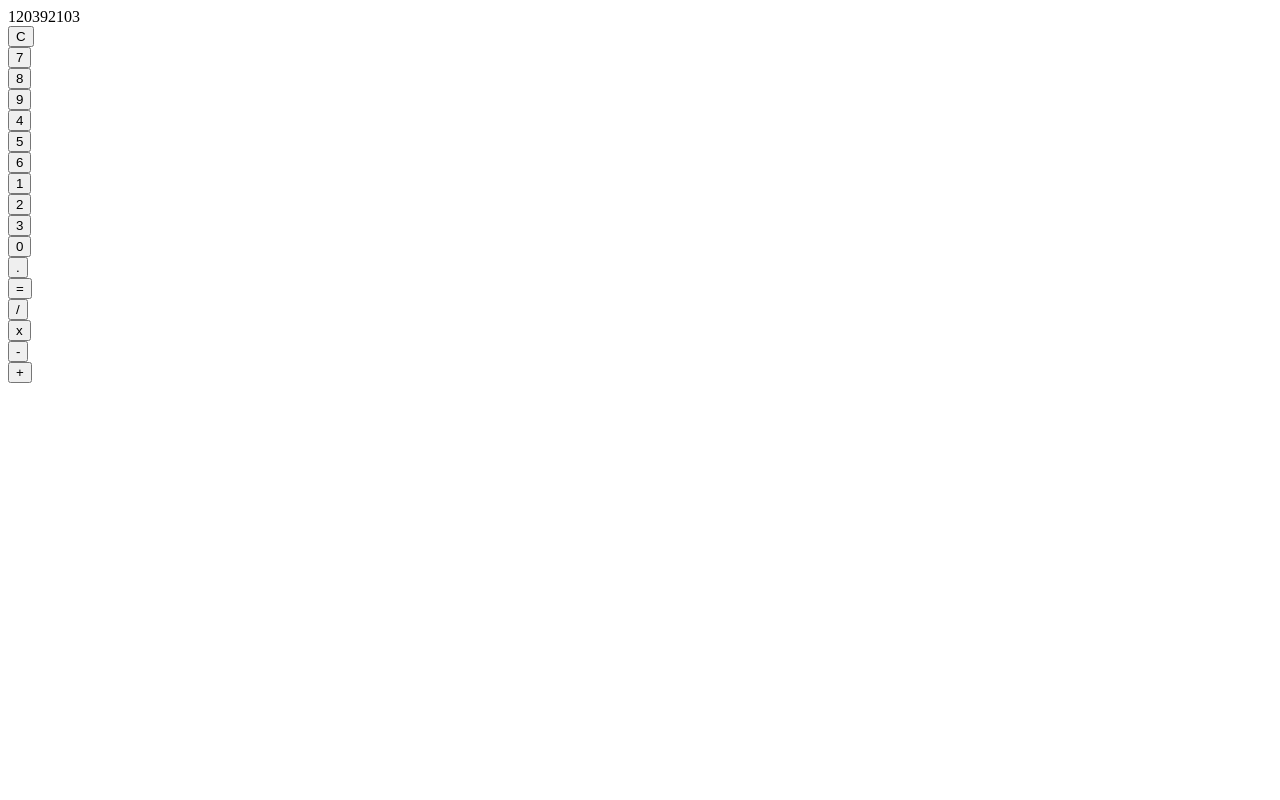
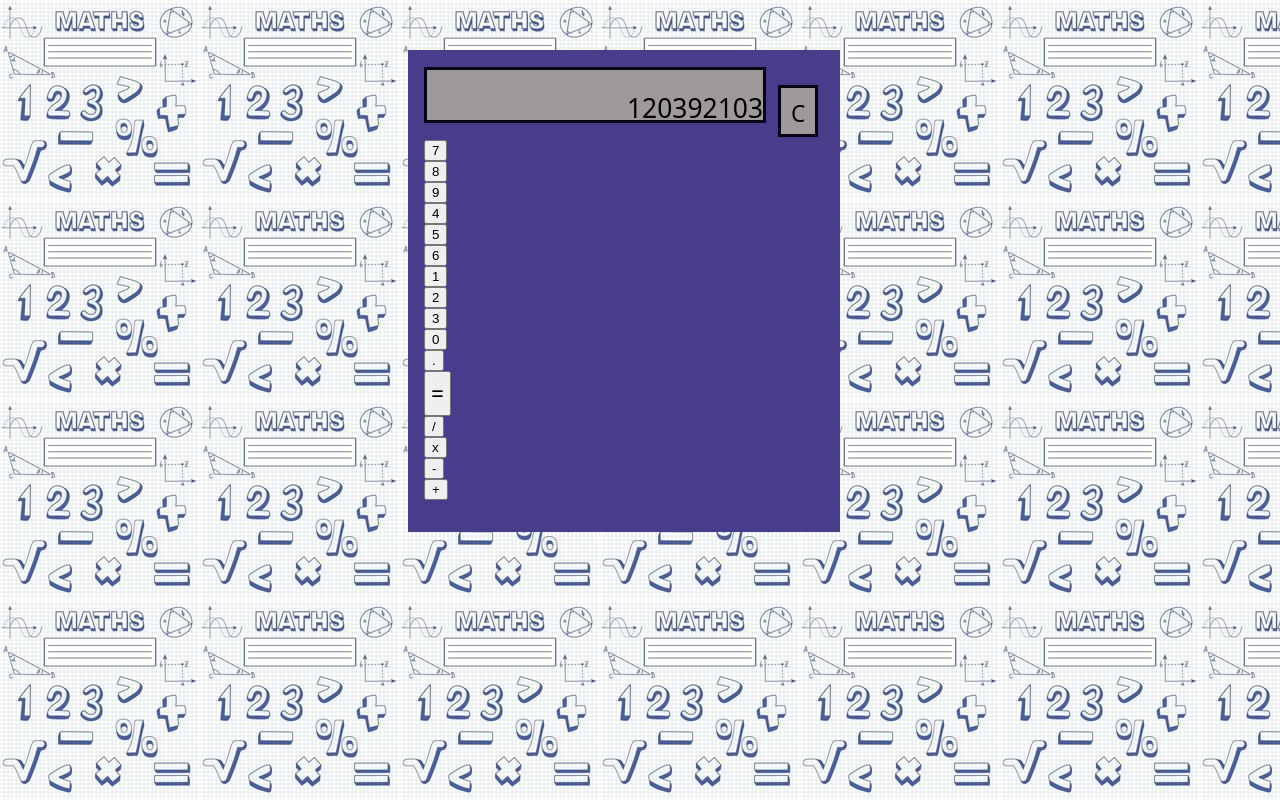
Before and after one commit to GuiValenteMM2/calculadora, a plain HTML site: page index.html in a window 1280 px wide. Drawn offline with Linux system fonts and the light colour scheme.

Commit message:
Display e botão de 'clean' estilizados

```diff
--- a/index.html
+++ b/index.html
@@ -6,16 +6,21 @@
     <meta http-equiv="X-UA-Compatible" content="IE=edge">
     <meta name="viewport" content="width=device-width, initial-scale=1.0">
     <title>Calculadora</title>
-    <link href="style.css" rel="stylesheet">
+    <link rel="stylesheet" href="style.css">
     <script src="script.js"></script>
 </head>
 
 <body>
-    <div id="display"> 120392103</div>
+    <div id="calculator">
+        <div id="topPart">
+            <div id="display"> 120392103
+            </div>
             <div id="clearButtonDiv">
                 <button class="clearButton">C</button>
             </div>
+        </div>
 
+        <div id="generalKeys">
             <div id="main">
                 <div class="mainButtons">
                     <div class="firstLine"><button class="numberButton">7</button></div>
@@ -49,6 +54,8 @@
                 <div class="sub"><button class="operatorButton">-</button></div>
                 <div class="add"><button class="operatorButton">+</button></div>
             </div>
+        </div>
+    </div>
 </body>
 
 </html>
--- a/style.css
+++ b/style.css
@@ -0,0 +1,79 @@
+body {
+    background-image: url(images/backgroundPage.jpg);
+}
+
+#calculator {
+    display: flex;
+    flex-direction: column;
+    justify-content: space-around;
+    width: 400px;
+    height: 450px;
+    margin: 350px, 400px;
+    margin-left: 400px;
+    margin-top: 50px;
+    padding: 1em;
+    background-color: darkslateblue;
+}
+
+#topPart {
+    display: flex;
+    justify-content: space-between;
+    width: 400px;
+    height: 25px;
+    margin: 0, 5px, 30px, 0;
+    align-self: center;
+    align-items: center;
+}
+
+#display {
+    flex: 2;
+    padding-bottom: 0;
+    padding-left: 200px;
+    padding-right: 0px;
+    padding-top: 20px;
+    width: 350px;
+    height: 30px;
+    border-width: 3px;
+    border-style: solid;
+    border-color: rgb(8, 3, 23);
+    display: flex;
+    justify-content: end;
+    font-size: 7mm;
+    font-family: system-ui, -apple-system, BlinkMacSystemFont,
+    'Segoe UI', Roboto, Oxygen, Ubuntu, Cantarell, 'Open Sans',
+    'Helvetica Neue', sans-serif;
+    background-color: rgb(159, 154, 154);
+}
+
+#clearButtonDiv {
+    width: 40px;
+    height: 30px;
+    flex: 1;
+    padding: 12px;
+    display: flex;
+    justify-content: space-evenly;
+    flex-direction: column-reverse;
+    margin-top: 10px;
+}
+
+.operateButton {
+    font-family: system-ui, -apple-system, BlinkMacSystemFont,
+    'Segoe UI', Roboto, Oxygen, Ubuntu, Cantarell, 'Open Sans',
+    'Helvetica Neue', sans-serif;
+    font-size: 6mm;
+    padding: 5px;
+
+}
+
+.clearButton {
+    font-family: system-ui, -apple-system, BlinkMacSystemFont,
+    'Segoe UI', Roboto, Oxygen, Ubuntu, Cantarell, 'Open Sans',
+    'Helvetica Neue', sans-serif;
+    font-size: 6mm;
+    padding: 10px;
+    padding-bottom: 5px;
+    background-color: rgb(159, 154, 154);
+    border-width: 3px;
+    border-style: solid;
+    border-color: rgb(8, 3, 23);
+}
```
Also changed, not shown: script.js (+4 -4 lines), images/backgroundCalculadora.jpg (added), images/backgroundCalculadora.webp (added), images/backgroundPage.jpg (added). Lines whose indentation alone changed are shown as unchanged.
